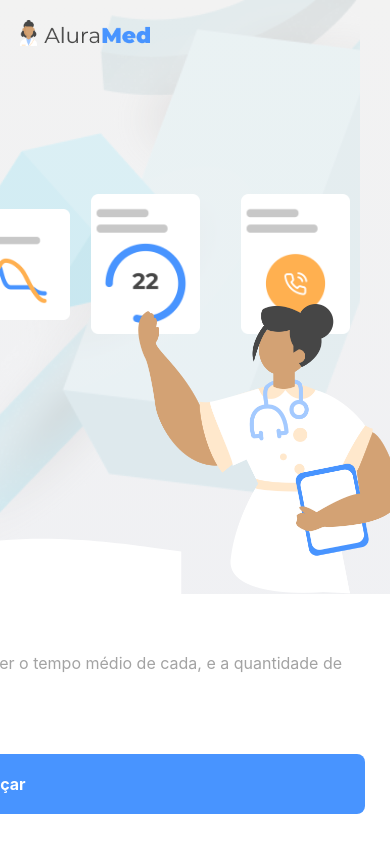
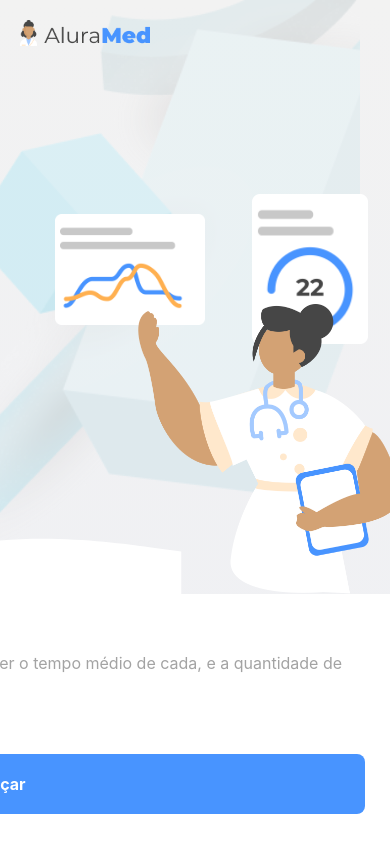
Before and after one commit to Henrique1204/AluraMed, a React Native app: screen /Onboarding in a window 390 px wide. Built offline with nearby package versions, Linux system fonts and the light colour scheme.

Commit message:
Modularizando carrousel

```diff
--- /dev/null
+++ b/src/componentes/Carrousel/index.js
@@ -0,0 +1,26 @@
+import React from 'react';
+import { View, FlatList, Image } from 'react-native';
+
+import styles from './styles';
+
+const Carrousel = ({ data }) => {
+    return (
+        <View style={styles.container}>
+            <FlatList
+              data={data}
+              horizontal
+              showsHorizontalScrollIndicator={false}
+              keyExtractor={item => item.id}
+              renderItem={({ item }) => (
+                <Image
+                  source={item.imagem}
+                  style={styles.image}
+                  resizeMode="contain"
+                />
+              )}
+            />
+        </View>
+    );
+};
+
+export default Carrousel;
--- /dev/null
+++ b/src/componentes/Carrousel/styles.js
@@ -0,0 +1,14 @@
+import { StyleSheet, Dimensions } from 'react-native';
+
+export default StyleSheet.create({
+    container: {
+        height: 150,
+        width: Dimensions.get("window").width,
+        paddingLeft: 60,
+    },
+    image: {
+        height: '100%',
+        width: 150,
+        marginHorizontal: 15,
+    }
+});
--- a/src/telas/Onboarding/index.js
+++ b/src/telas/Onboarding/index.js
@@ -1,5 +1,5 @@
 import React, { useState } from 'react';
-import { View, Text, StatusBar, Image, TouchableOpacity, FlatList } from 'react-native';
+import { View, Text, StatusBar, Image, TouchableOpacity } from 'react-native';
 
 import styles from './styles';
 import itens from './cards';
@@ -7,6 +7,7 @@ import itens from './cards';
 import FundoOndulado from '../../componentes/FundoOndulado';
 import TelaDeFundo from '../../componentes/TelaDeFundo';
 import Formulario from '../../componentes/Formulario';
+import Carrousel from '../../componentes/Carrousel';
 
 const Onboarding = ({ navigation }) => {
   const [fazerLogin, setFazerLogin] = useState(false);
@@ -32,21 +33,7 @@ const Onboarding = ({ navigation }) => {
         />
 
         <View style={styles.carrosselArea}>
-          {!fazerLogin && (
-            <FlatList
-              data={itens}
-              horizontal
-              showsHorizontalScrollIndicator={false}
-              keyExtractor={item => item.id}
-              renderItem={({ item }) => (
-                <Image
-                  source={item.imagem}
-                  style={{ height: '100%', width: 150 }}
-                  resizeMode="contain"
-                />
-              )}
-            />
-          )}
+          {!fazerLogin && <Carrousel data={itens} />}
         </View>
 
         <Image
```
